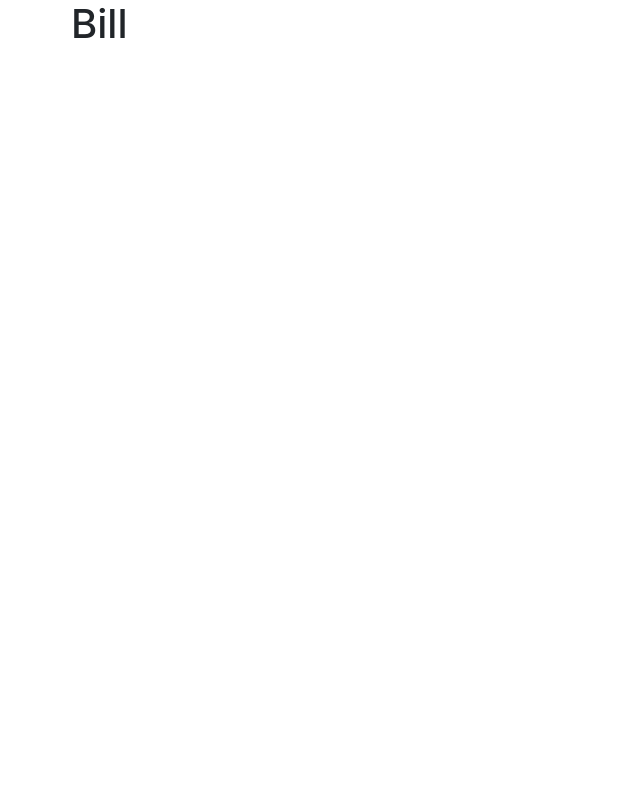
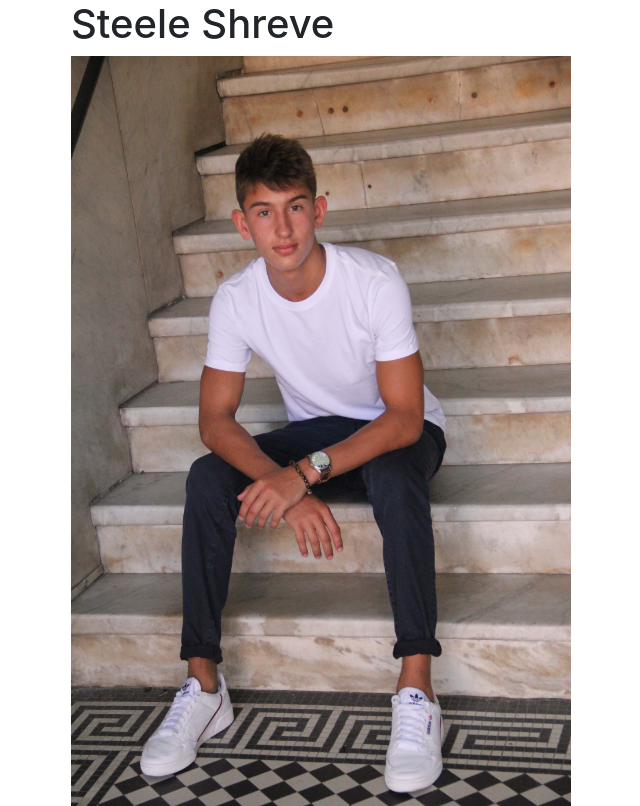
Before and after one commit to it3049c-fall22-henderson/online-portfolio-steelesh, a website: page index.html in a window 1280 px wide. Shown: the whole page, without its empty margins (14-654 px from the left). Drawn offline with nearby package versions, Linux system fonts and the light colour scheme.

Commit message:
Initialize the page

```diff
--- a/index.html
+++ b/index.html
@@ -3,7 +3,7 @@
   <head>
     <meta charset="UTF-8" />
     <meta name="viewport" content="width=device-width, initial-scale=1.0" />
-    <title>Bill</title>
+    <title>Steele Shreve</title>
     <!-- Bootstrap Styles-->
     <link
       rel="stylesheet"
@@ -11,21 +11,23 @@
       integrity="sha384-Vkoo8x4CGsO3+Hhxv8T/Q5PaXtkKtu6ug5TOeNV6gBiFeWPGFN9MuhOf23Q9Ifjh"
       crossorigin="anonymous"
     />
-<link rel="stylesheet" href="resources/styles/styles.css">
+    <link rel="stylesheet" href="resources/styles/styles.css" />
     <!-- INCLUDE STYLES FILE HERE -->
   </head>
 
   <body>
     <div class="container">
-      <h1>
-        Bill
-      </h1>
-
+      <h1>Steele Shreve</h1>
+      <img
+        src="./resources/images/myphoto.JPG"
+        alt="Self portrait"
+        width="500px"
+      />
       <!-- WORK FROM INSIDE THIS CONTAINER-->
     </div>
 
     <!-- INCLUDE SCRIPTS FILE HERE -->
-
+    <script src="resources/scripts/index.js"></script>
     <!-- Bootstrap Scripts-->
     <script
       src="https://code.jquery.com/jquery-3.4.1.slim.min.js"
```
Also changed, not shown: README.md, resources/images/myphoto.JPG (added), 1 other file.
